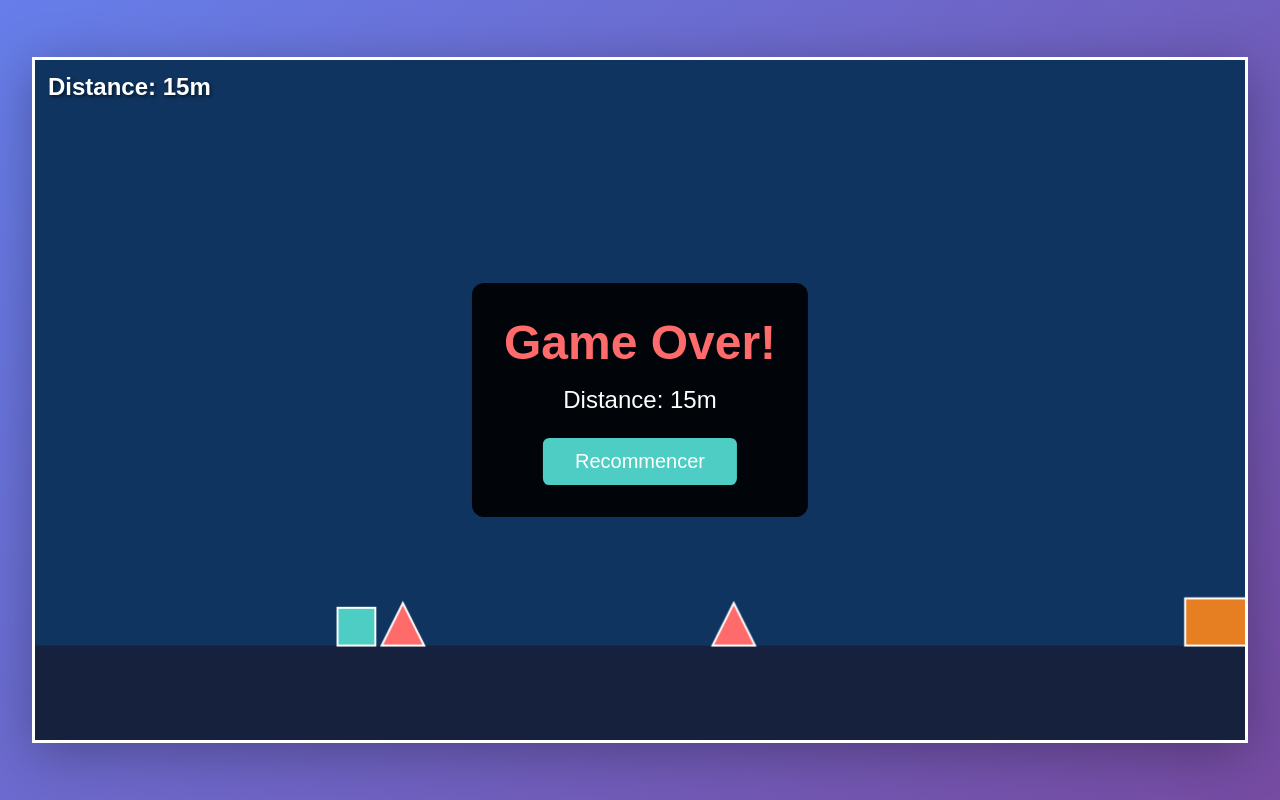
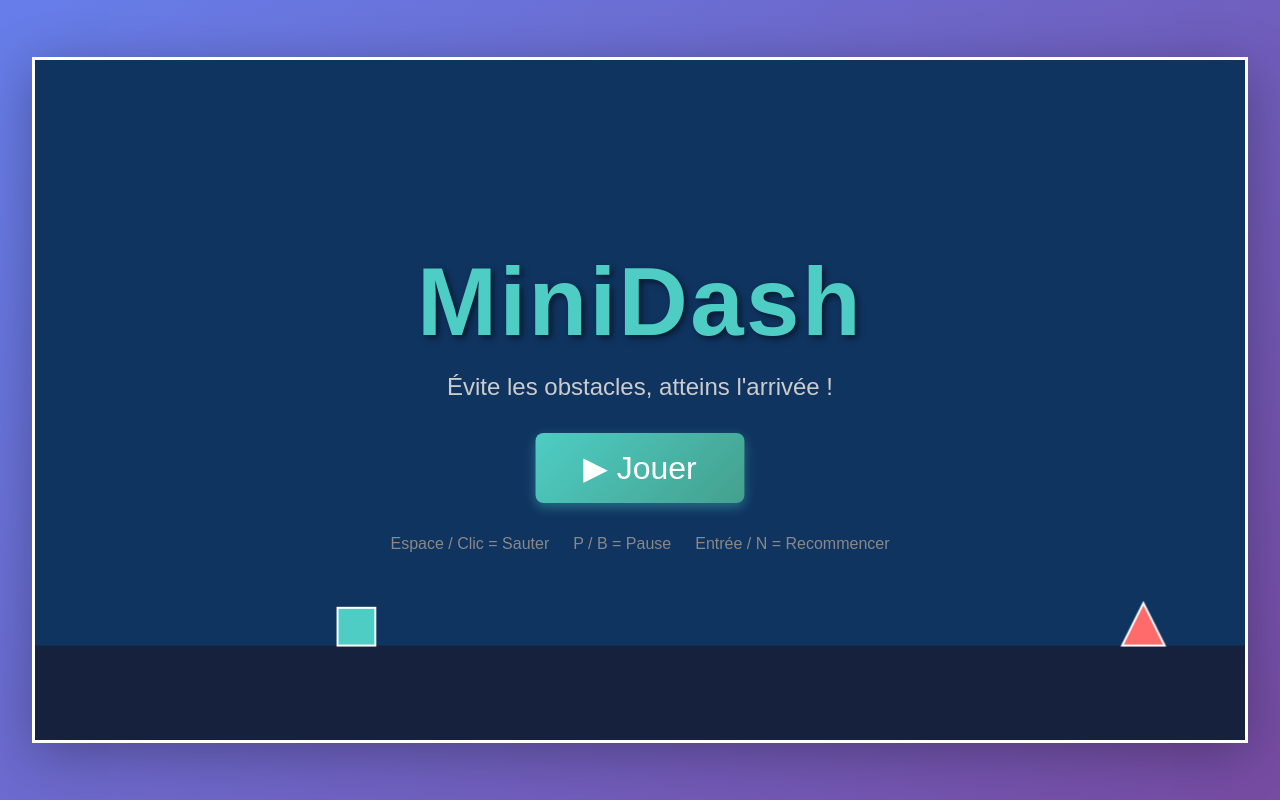
Before and after one commit to ocots/MiniDash, a plain HTML site: page index.html in a window 1280 px wide. Drawn offline with Linux system fonts and the light colour scheme.

Commit message:
Add start menu

```diff
--- a/css/style.css
+++ b/css/style.css
@@ -43,6 +43,61 @@ body {
     pointer-events: none;
 }
 
+/* Menu de démarrage */
+#start-menu {
+    position: absolute;
+    top: 50%;
+    left: 50%;
+    transform: translate(-50%, -50%);
+    text-align: center;
+    color: #fff;
+    pointer-events: all;
+}
+
+#start-menu.hidden {
+    display: none;
+}
+
+#start-menu h1 {
+    font-size: 12vmin;
+    margin-bottom: 2vmin;
+    color: #4ecdc4;
+    text-shadow: 0.4vmin 0.4vmin 0.8vmin rgba(0, 0, 0, 0.5);
+    letter-spacing: 0.3vmin;
+}
+
+#start-menu .subtitle {
+    font-size: 3vmin;
+    margin-bottom: 4vmin;
+    color: #ccc;
+}
+
+#start-btn {
+    padding: 2vmin 6vmin;
+    font-size: 4vmin;
+    background: linear-gradient(135deg, #4ecdc4 0%, #44a08d 100%);
+    color: #fff;
+    border: none;
+    border-radius: 1vmin;
+    cursor: pointer;
+    transition: transform 0.2s, box-shadow 0.2s;
+    box-shadow: 0 0.5vmin 1.5vmin rgba(78, 205, 196, 0.4);
+}
+
+#start-btn:hover {
+    transform: scale(1.05);
+    box-shadow: 0 0.8vmin 2vmin rgba(78, 205, 196, 0.6);
+}
+
+#start-menu .controls-hint {
+    margin-top: 4vmin;
+    font-size: 2vmin;
+    color: #888;
+    display: flex;
+    justify-content: center;
+    gap: 3vmin;
+}
+
 #score {
     position: absolute;
     top: 2vmin;
@@ -51,6 +106,10 @@ body {
     font-size: 3vmin;
     font-weight: bold;
     text-shadow: 0.2vmin 0.2vmin 0.4vmin rgba(0, 0, 0, 0.5);
+}
+
+#score.hidden {
+    display: none;
 }
 
 #game-over {
--- a/index.html
+++ b/index.html
@@ -10,7 +10,17 @@
     <div id="game-container">
         <canvas id="gameCanvas"></canvas>
         <div id="ui">
-            <div id="score">Distance: 0m</div>
+            <div id="start-menu">
+                <h1>MiniDash</h1>
+                <p class="subtitle">Évite les obstacles, atteins l'arrivée !</p>
+                <button id="start-btn">▶ Jouer</button>
+                <div class="controls-hint">
+                    <span>Espace / Clic = Sauter</span>
+                    <span>P / B = Pause</span>
+                    <span>Entrée / N = Recommencer</span>
+                </div>
+            </div>
+            <div id="score" class="hidden">Distance: 0m</div>
             <div id="game-over" class="hidden">
                 <h2>Game Over!</h2>
                 <p>Distance: <span id="final-score">0</span>m</p>
--- a/js/main.js
+++ b/js/main.js
@@ -12,7 +12,11 @@ class Game {
         this.levelManager = new LevelManager();
         this.gameOver = false;
         this.paused = false;
+        this.started = false;  // Le jeu n'a pas encore commencé
 
+        // Éléments UI
+        this.startMenuElement = document.getElementById('start-menu');
+        this.startBtn = document.getElementById('start-btn');
         this.scoreElement = document.getElementById('score');
         this.gameOverElement = document.getElementById('game-over');
         this.finalScoreElement = document.getElementById('final-score');
@@ -26,6 +30,27 @@ class Game {
     }
 
     init() {
+        // Préparer le niveau (mais ne pas démarrer)
+        this.prepareLevel();
+
+        // Contrôles
+        this.setupControls();
+
+        // Bouton start
+        this.startBtn.addEventListener('click', () => this.startGame());
+
+        // Bouton restart (game over)
+        this.restartBtn.addEventListener('click', () => this.restart());
+        // Bouton restart (fin de niveau)
+        if (this.levelRestartBtn) {
+            this.levelRestartBtn.addEventListener('click', () => this.restart());
+        }
+
+        // Afficher le menu et faire un premier rendu statique
+        this.engine.render();
+    }
+
+    prepareLevel() {
         // Créer le joueur
         this.player = new Player();
         this.engine.addEntity(this.player);
@@ -41,16 +66,12 @@ class Game {
 
         console.log(`Niveau chargé: ${this.levelManager.getLevelName()}`);
         console.log(`Nombre d'obstacles: ${this.levelManager.getTotalObstacles()}`);
+    }
 
-        // Contrôles
-        this.setupControls();
-
-        // Bouton restart (game over)
-        this.restartBtn.addEventListener('click', () => this.restart());
-        // Bouton restart (fin de niveau)
-        if (this.levelRestartBtn) {
-            this.levelRestartBtn.addEventListener('click', () => this.restart());
-        }
+    startGame() {
+        this.started = true;
+        this.startMenuElement.classList.add('hidden');
+        this.scoreElement.classList.remove('hidden');
 
         // Démarrer le jeu
         this.engine.start();
@@ -58,11 +79,18 @@ class Game {
     }
 
     setupControls() {
-        // Clavier
+        // Clavier - Saut
         document.addEventListener('keydown', (e) => {
-            if (e.code === 'Space' && !this.gameOver) {
+            if (e.code === 'Space') {
                 e.preventDefault();
-                this.player.startJump();
+                // Démarrer le jeu si pas encore commencé
+                if (!this.started) {
+                    this.startGame();
+                    return;
+                }
+                if (!this.gameOver && !this.paused) {
+                    this.player.startJump();
+                }
             }
         });
 
@@ -75,23 +103,31 @@ class Game {
 
         // Pause avec P ou B
         document.addEventListener('keydown', (e) => {
-            if ((e.code === 'KeyP' || e.code === 'KeyB') && !this.gameOver) {
+            if ((e.code === 'KeyP' || e.code === 'KeyB') && this.started && !this.gameOver) {
                 e.preventDefault();
                 this.togglePause();
             }
         });
 
-        // Restart avec Entrée ou N quand game over ou niveau terminé
+        // Entrée : démarrer ou restart
         document.addEventListener('keydown', (e) => {
-            if ((e.code === 'Enter' || e.code === 'KeyN') && this.gameOver) {
+            if (e.code === 'Enter' || e.code === 'KeyN') {
                 e.preventDefault();
-                this.restart();
+                if (!this.started) {
+                    this.startGame();
+                } else if (this.gameOver) {
+                    this.restart();
+                }
             }
         });
 
         // Souris/tactile
         this.canvas.addEventListener('mousedown', () => {
-            if (!this.gameOver) {
+            if (!this.started) {
+                this.startGame();
+                return;
+            }
+            if (!this.gameOver && !this.paused) {
                 this.player.startJump();
             }
         });
@@ -102,7 +138,11 @@ class Game {
 
         this.canvas.addEventListener('touchstart', (e) => {
             e.preventDefault();
-            if (!this.gameOver) {
+            if (!this.started) {
+                this.startGame();
+                return;
+            }
+            if (!this.gameOver && !this.paused) {
                 this.player.startJump();
             }
         });
```
